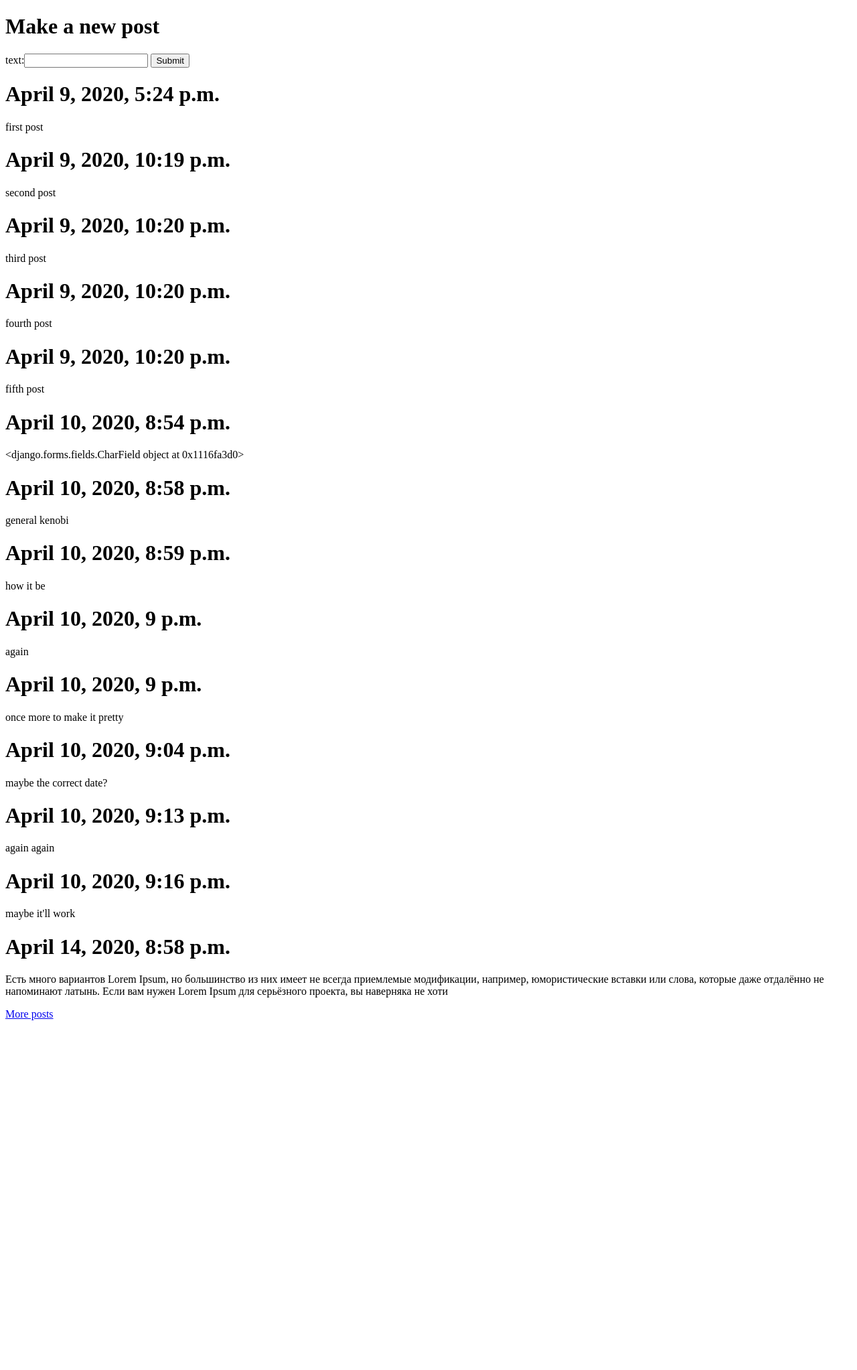
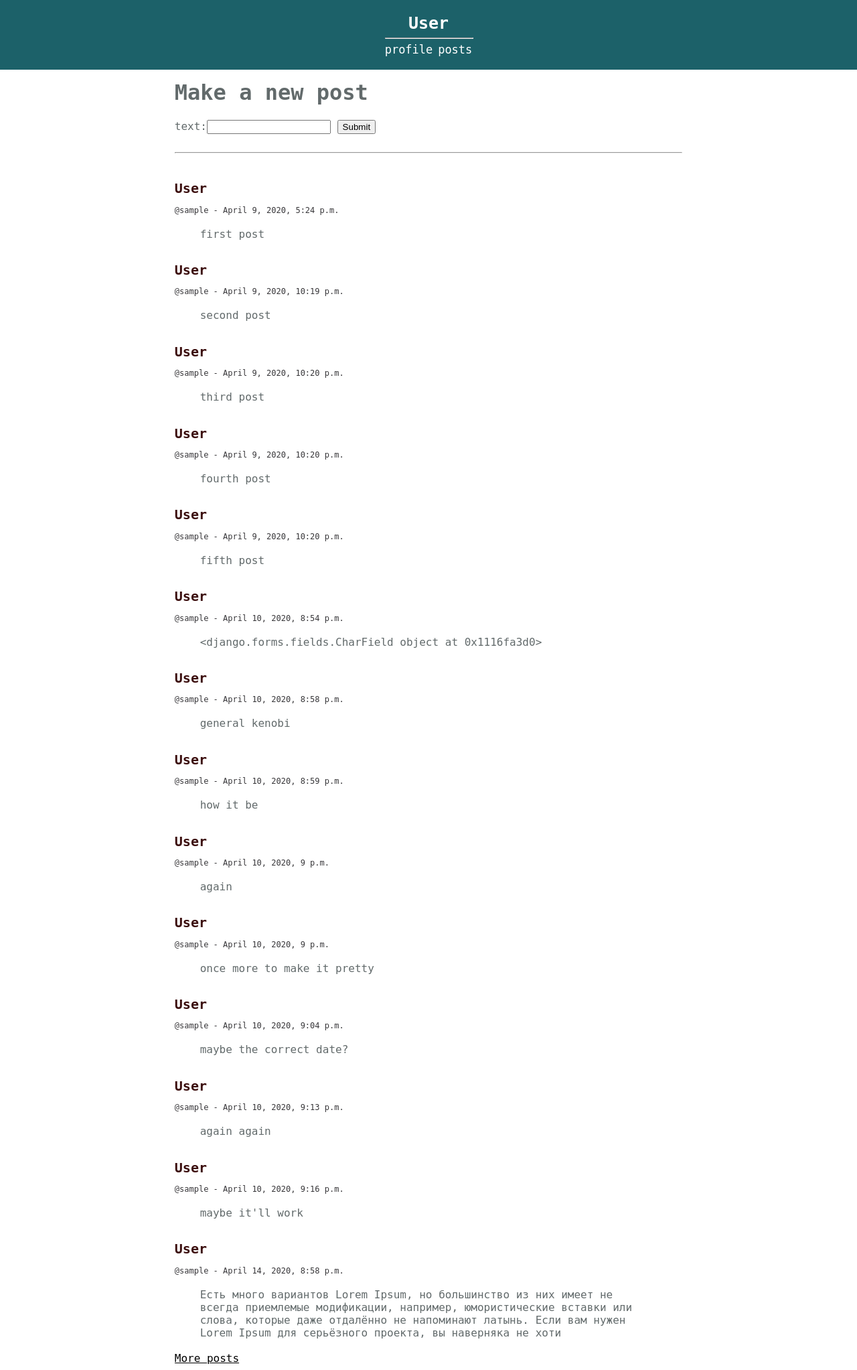
Before and after one commit to richardwsnyder/CSC724, a Django app: template playground/http_server/templates/posts.html in a window 1280 px wide. Shown: the whole page at 67% size. Before the commit the page ends 1523 px from the top, so only its background shows below. Run offline with Django 3.2, Linux system fonts and the light colour scheme; data comes from the database, SQL or seed files in the repository; both versions use the stored data as it was after the commit; tables that the repository leaves empty hold one stand-in row (values such as "Sample post"); the template is opened without the code that fills it: values that come from a table or form of the project are taken from there, most other values are stand-ins (such as "Sample title", 1, 10 or a date in 2020); parts of the project's set-up code (start-up, migrations or seed data) failed here and were passed over.

Commit message:
Add nice(r) webpages

```diff
--- /dev/null
+++ b/playground/http_server/templates/base.html
@@ -0,0 +1,37 @@
+{% load static %}
+
+<!doctype html>
+<html>
+    <head>
+      <meta charset="utf-8">
+      <link rel="stylesheet" type="text/css" href="{% static 'navbar.css' %}">
+    </head>
+
+    <!--- Navigation Bar --->
+    <div class="top bar">
+      <div class="topnav">
+	<div style="display: inline-block;">
+	  <a href="/">
+	    <b style="text-align:center; width:100%; display:inline-block; font-size:25px">{{ fullname }}</b>
+	    <br>
+	  </a>
+	  <hr style="width: 100%">
+	  <div style="text-align:center; display:inline-block; width:100%;">
+	    <a href="/">profile</a>
+	    <a href="/posts">posts</a>
+	  </div>
+	</div>
+      </div>
+    </div>
+
+    <br>
+
+    <div class="middle" style="padding-top: 50px">
+      <div class="main">
+	<div>
+	  {% block content %}
+          {% endblock %}
+	</div>
+      </div>
+    </div>
+</html>
--- a/playground/http_server/templates/posts.html
+++ b/playground/http_server/templates/posts.html
@@ -1,9 +1,6 @@
-<!doctype html>
-<html>
-    <head>
-        <meta charset="utf-8">
-        <title>Posts by {{ username }}</title>
-    </head>
+{% extends 'base.html' %}
+
+{% block content %}
 
 <h1>Make a new post</h1>
 <form action="/posts" method="post">
@@ -12,12 +9,22 @@
   <input type="submit" value="Submit">
 </form>
 
+<br>
+<hr>
+<br>
+
 {% for p in posts %}
 <body>
-        <h1>{{ p.date }}</h1>
-        <p>{{ p.text }}</p>
+  <h1 class="fullname">{{ fullname }}</h1>
+  <div class="username">@{{ username }} - {{ p.date }}</div>
+  <div>
+    <br>
+    <p class="offset">{{ p.text }}</p>
+    <br>
+  </div>
 </body>
 {% endfor %}
 
 <a href="/posts?page={{ nextpage }}">More posts</a>
-</html>
+
+{% endblock %}
--- /dev/null
+++ b/playground/http_server/user_profile/static/navbar.css
@@ -0,0 +1,190 @@
+/* backgrounds */
+/* darkish blue #1C6169 */
+/* darkish red #3A0C0C */
+/* darkish gray #373639 */
+/* light blue #C0F6F2 */
+/* darker brown #201919 */
+
+/* Add a black background color to the top navigation */
+.topnav {
+    margin: 0 auto;
+    width: 20%; /* Full width */
+    font-family: monospace;
+    padding-top: 20px;
+    padding-bottom: 20px;
+    text-align: center;
+}
+
+.top {
+    position: absolute;
+    top: 0;
+    left: 0;
+}
+
+.bar {
+    background-color: #1C6169;
+    width: 100%;
+}
+
+/* Style the links inside the navigation bar */
+.topnav a {
+    color: white;
+    text-decoration: none;
+    font-size: 17px;
+}
+
+.middle {
+    margin: 0 auto;
+    max-width: 900px;
+    width: 60%;
+}
+
+.offset {
+    margin: 0 auto;
+    max-width: 900px;
+    width: 90%;
+}
+
+/* Add a color to the active/current link */
+.topnav a.active {
+    color: white;
+}
+
+.text {
+    color: #93a0a1;
+}
+
+.contact {
+    color: #93a0a1;
+    padding-top: 7px;
+}
+.address {
+    padding-top: 2px;
+    background-color: #3A0C0C;
+    color: white;
+    padding-bottom: 2px;
+}
+
+.address:hover {
+    background-color: #4B3A34;
+}
+/* Colors:
+ *  red: #9c4142;
+ *  blue: #4eaee1;
+ *  green: #69a167;
+ *  text: #93a0a1;
+ */
+
+.main {
+    color: #626a6b;
+    font-family: monospace, monospace;
+    overflow: hidden;
+}
+
+.column {
+    float: left;
+    padding: 10px;
+}
+
+/* Left and right column */
+.column.left {
+    width: 25%;
+}
+
+/* Middle column */
+.column.right {
+    width: 50%;
+}
+
+/* Responsive layout - makes the three columns stack on top of each other instead of next to each other */
+@media screen and (max-width: 600px) {
+    .column.left, .column.right {
+	width: 100%;
+    }
+}
+
+body {
+    margin-top: 30px; /* Add a top margin to avoid content overlay */
+}
+
+h1, h2, {
+    /* color: #C44A30; */
+    color: #3A0C0C;
+    /*text-shadow: 0px 0px 1px white;*/
+}
+
+.fullname {
+    color: #3A0C0C;
+    width: 50%;
+    font-size: 20px;
+}
+
+.username {
+    color: #373639;
+    width: 50%;
+    font-size: 12px;
+}
+
+a {
+    /* color: #C44A30; */
+    color: black;
+}
+
+/* code portions of markdown */
+code {
+    background: #eeeeee;
+    color: #19191a;
+    padding: 0px 2px 0px;
+    border-radius: 2px;
+}
+
+pre {
+    color: #19191a;
+    background: #eeeeee;
+    padding: 8px 8px 8px;
+    border-radius: 4px;
+    overflow-y:hidden;
+    overflow-x:auto;
+}
+/* don't shadow in large code blocks */
+pre code {
+    border-radius: 2px;
+}
+
+.desc {
+    color: #626a6b;
+    margin-bottom: 2px;
+}
+
+em {
+    font-weight: bold;
+    font-style: normal;
+    color: #555555;
+}
+
+.post {
+    font-weight: bold;
+    color: #19191a;
+    padding: 4px 4px 4px 4px;
+    font-family: consolas;
+    font-size: 18px;
+}
+
+.postblock {
+    padding-top: 7px;
+    padding-bottom: 7px;
+}
+
+img {
+    display: block;
+    max-width: 100%;
+    border-radius: 4px;
+    margin: auto;
+}
+
+.date {
+    float: right;
+    color: #93a0a1;
+    font-size: 16px;
+    font-family: consolas;
+}
--- a/playground/profile/profile.html
+++ b/playground/profile/profile.html
@@ -5,7 +5,7 @@
     <meta charset="utf-8">
   </head>
   <body>
-    <h>Carl Wheezer's Profile</h>
-    <p> oh hi jimmy </p>
+    <h>Here's the user profile from the file</h>
+    <p> oh hi there </p>
   </body>
 </html>
```
Also changed, not shown: playground/http_server/templates/profile.html (added, +10 -0 lines), playground/http_server/user_profile/views.py (+11 -2 lines), playground/http_server/db.sqlite3. Lines whose indentation alone changed are shown as unchanged.
